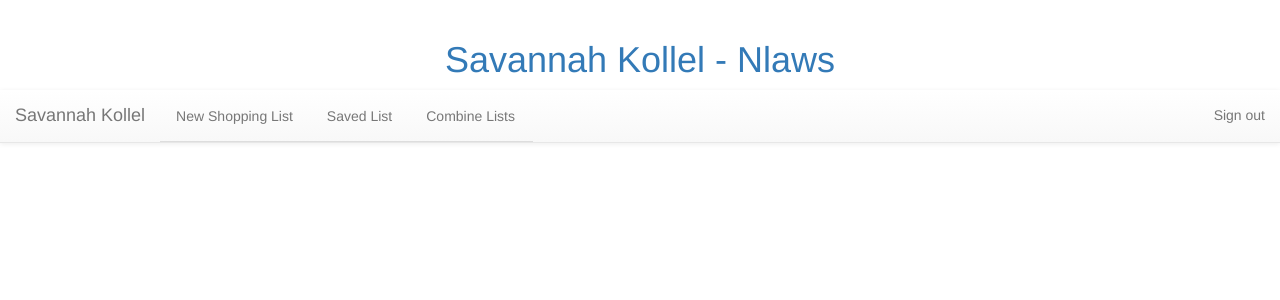
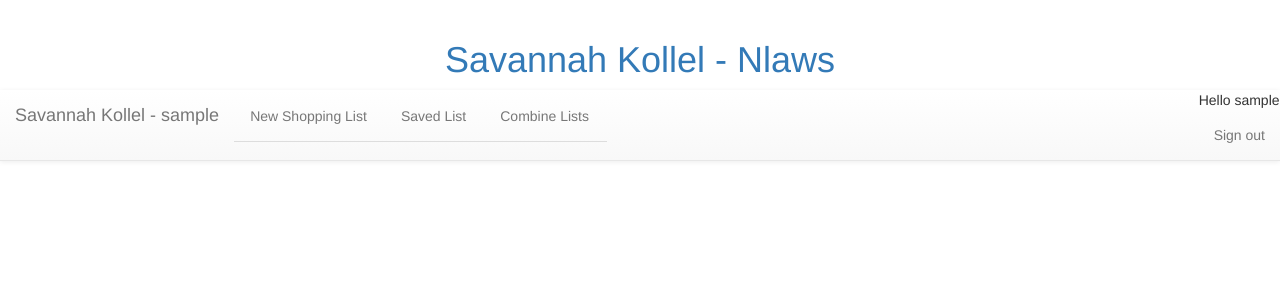
Before and after one commit to simlist/savkollel, a Django app: page /nlaws/ in a window 1280 px wide. Shown: the top 300 px of the page. Run offline with Django 3.2, Linux system fonts and the light colour scheme; the visitor is signed in with stand-in values (Sample User, id 1); some libraries are stand-ins or nearby versions.

Commit message:
Added username to template and blocks to add style and scripts.

```diff
--- a/nlaws/templates/nlaws/base.html
+++ b/nlaws/templates/nlaws/base.html
@@ -9,6 +9,7 @@
     <link href="https://maxcdn.bootstrapcdn.com/bootstrap/3.3.7/css/bootstrap.min.css"
           rel="stylesheet" integrity="sha384-BVYiiSIFeK1dGmJRAkycuHAHRg32OmUcww7on3RYdg4Va+PmSTsz/K68vbdEjh4u" crossorigin="anonymous">
     <link rel="stylesheet" href="https://maxcdn.bootstrapcdn.com/bootstrap/3.3.7/css/bootstrap-theme.min.css" integrity="sha384-rHyoN1iRsVXV4nD0JutlnGaslCJuC7uwjduW9SVrLvRYooPp2bWYgmgJQIXwl/Sp" crossorigin="anonymous">
+    {%block stylesheets%}{%endblock%}
 </head>
 <body>
     <h1 class="text-center"><a href={% url 'nlaws:index' %}>Savannah Kollel - Nlaws</a></h1>
@@ -21,7 +22,7 @@
                 <span class="icon-bar"></span>
                 <span class="icon-bar"></span>
             </button>
-            <a href={% url 'nlaws:index' %} class="navbar-brand">Savannah Kollel</a>
+            <a href={% url 'nlaws:index' %} class="navbar-brand">Savannah Kollel - {{user.username}}</a>
         </div>
         <div id="navbarCollapse" class="collapse navbar-collapse">
             <ul class="nav navbar-nav nav-tabs">
@@ -30,7 +31,7 @@
                 <li><a href="#">Combine Lists</a></li>
             </ul>
             <ul class="nav navbar-nav navbar-right nav-pills">
-                <li><a href={% url 'logout' %}>Sign out</a></li>
+                <li>Hello {{ user.username }}<a href={% url 'logout' %}>Sign out</a></li>
             </ul>
         </div>
     </div>
@@ -40,5 +41,6 @@
     <script src="https://ajax.googleapis.com/ajax/libs/jquery/2.2.4/jquery.min.js"></script>
     <script src="https://maxcdn.bootstrapcdn.com/bootstrap/3.3.7/js/bootstrap.min.js"
             integrity="sha384-Tc5IQib027qvyjSMfHjOMaLkfuWVxZxUPnCJA7l2mCWNIpG9mGCD8wGNIcPD7Txa" crossorigin="anonymous"></script>
+    {%block scripts%}{%endblock%}
 </body>
 </html>
```
